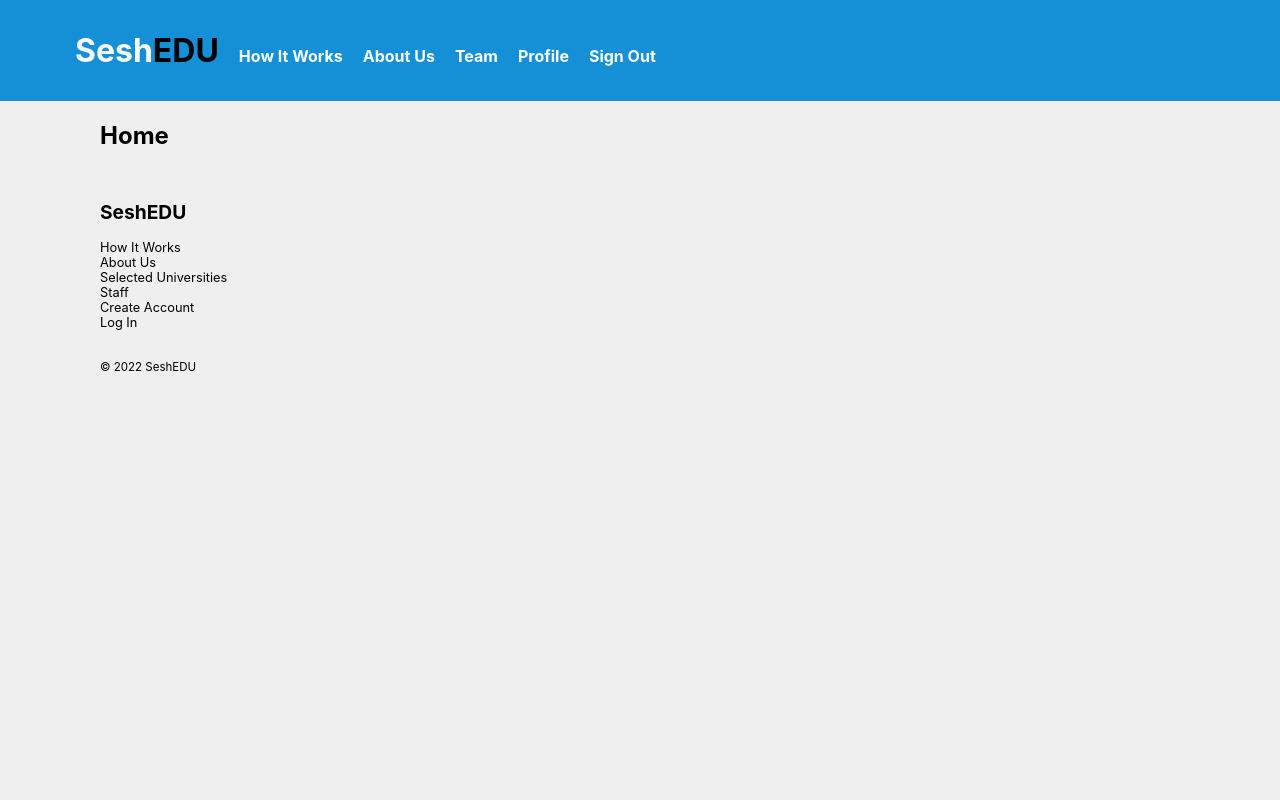
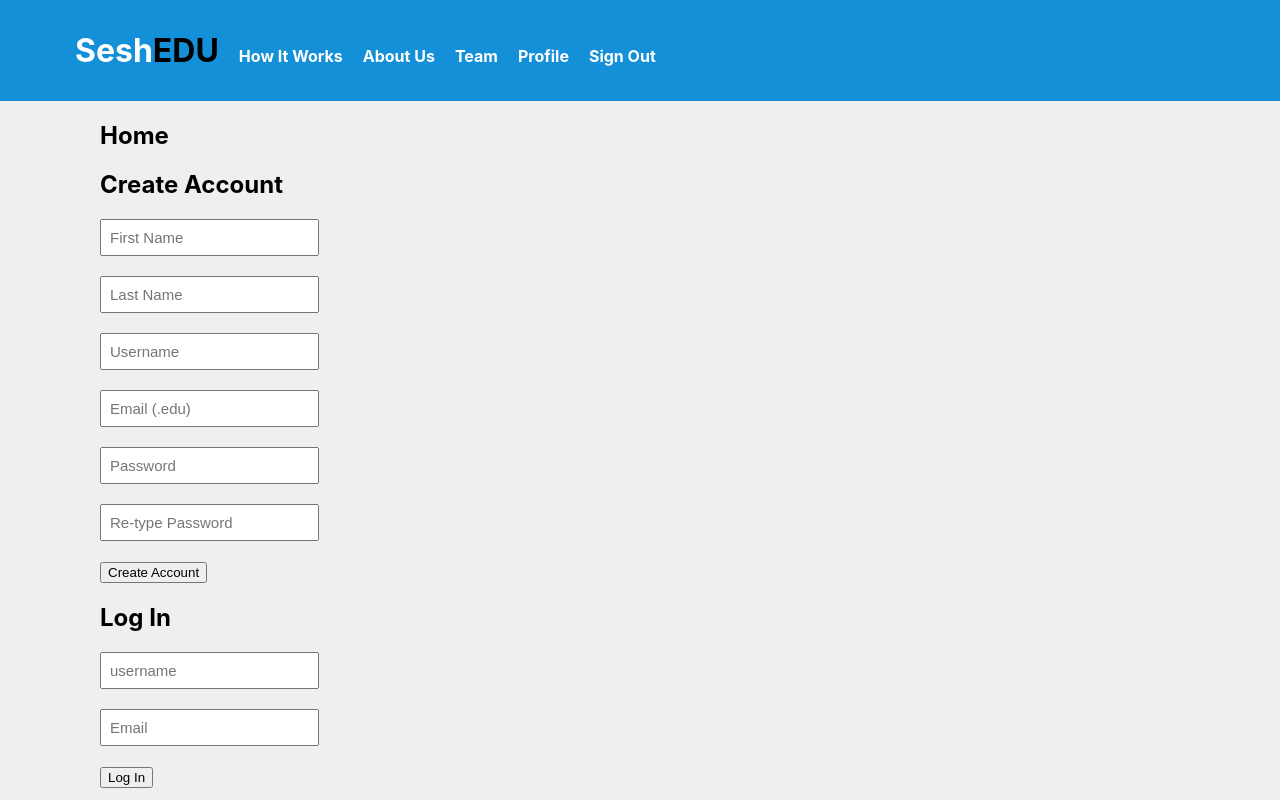
Before and after one commit to aphex29/SeshEDU, a React (Create React App) app in the folder src/main/frontend/: page / in a window 1280 px wide. Shown: the top 800 px of the page. Built offline with nearby package versions, Linux system fonts and the light colour scheme.

Commit message:
Added forms for landing page

```diff
--- a/src/main/frontend/package.json
+++ b/src/main/frontend/package.json
@@ -10,7 +10,7 @@
     "react": "^17.0.2",
     "react-dom": "^17.0.2",
     "react-router-dom": "^6.2.1",
-    "react-scripts": "5.0.0",
+    "react-scripts": "^3.0.1",
     "web-vitals": "^2.1.4"
   },
   "scripts": {
--- a/src/main/frontend/src/account/login/Container.js
+++ b/src/main/frontend/src/account/login/Container.js
@@ -8,6 +8,8 @@ function LoginFormContainer() {
 
     return (
         <div>
+            <h2>Log In</h2>
+
             <LoginForm />
         </div>
     );
--- a/src/main/frontend/src/account/login/LoginForm.css
+++ b/src/main/frontend/src/account/login/LoginForm.css
@@ -1 +1,9 @@
-/* */
+input {
+    margin-bottom: 20px;
+    padding: 8px;
+    font-size: 15px;
+}
+
+/* #loginForm {
+    text-align: center;
+} */
--- a/src/main/frontend/src/account/login/LoginForm.js
+++ b/src/main/frontend/src/account/login/LoginForm.js
@@ -1,10 +1,30 @@
 import React from 'react';
 import './LoginForm.css';
+import Button from '../../button/Button';
 
 function LoginForm(props) {
     return (
-        <form>
+        <form id="loginForm" onSubmit={props.handleSubmit}>
+            <input
+            type="text"
+            id="txtUserName"
+            placeholder="username"
+            value={props.name}
+            onChange={props.handleChange}
+            required />
+            <br/>
 
+            <input
+            type="text"
+            id="txtEmail"
+            placeholder="Email"
+            name="email"
+            value={props.email}
+            onChange={props.handleChange}
+            required />
+            <br />
+
+            <Button type="button" value = "Log In" />
         </form>
     );
 }
--- a/src/main/frontend/src/account/new_account/Container.js
+++ b/src/main/frontend/src/account/new_account/Container.js
@@ -7,6 +7,7 @@ function NewAccountFormContainer() {
 
     return (
         <div>
+            <h2>Create Account</h2>
 
             <NewAccountForm />
 
--- a/src/main/frontend/src/account/new_account/NewAccountForm.css
+++ b/src/main/frontend/src/account/new_account/NewAccountForm.css
@@ -1 +1,9 @@
-/* */
+input {
+    margin-bottom: 20px;
+    padding: 8px;
+    font-size: 15px;
+}
+
+/* #NewAccountForm {
+    text-align: center;
+} */
--- a/src/main/frontend/src/account/new_account/NewAccountForm.js
+++ b/src/main/frontend/src/account/new_account/NewAccountForm.js
@@ -1,12 +1,74 @@
 import React from 'react';
 import './NewAccountForm.css';
+import Button from '../../button/Button';
 
 function NewAccountForm(props) {
     return (
-        <form>
+        <form id="NewAccountForm" onSubmit={props.handleClick}>
+          <input
+            type="text"
+            id="txtFirstName"
+            placeholder="First Name"
+            name="firstName"
+            value={props.firstName}
+            onChange={props.handleChange}
+            required />
+            <br />
 
-        </form>
-    );
+            <input
+            type="text"
+            id="txtLastName"
+            placeholder="Last Name"
+            name="lastName"
+            value={props.lastName}
+            onChange={props.handleChange}
+            required />
+            <br />
+
+            <input
+            type="text"
+            id="txtUsername"
+            placeholder="Username"
+            name="username"
+            value={props.username}
+            onChange={props.handleChange}
+            required />
+            <br />
+
+            <input
+            type="text"
+            id="txtEmail"
+            placeholder="Email (.edu)"
+            name="email"
+            value={props.email}
+            onChange={props.handleChange}
+            required />
+            <br />
+
+            <input
+            type="password"
+            id="txtPassword1"
+            placeholder="Password"
+            name="password1"
+            value={props.password1}
+            onChange={props.handleChange}
+            required />
+            <br />
+
+            <input
+            type="password"
+            id="txtPassword2"
+            placeholder="Re-type Password"
+            name="password2"
+            value={props.password2}
+            onChange={props.handleChange}
+            required />
+            <br />
+
+            <Button type="button" value="Create Account" />
+
+            </form>
+        );
 }
 
 export default NewAccountForm;
--- a/src/main/frontend/src/button/Button.js
+++ b/src/main/frontend/src/button/Button.js
@@ -1,5 +1,5 @@
 import React from 'react';
-import 'Button.css';
+//import 'Button.css';
 import PropTypes from 'prop-types';
 
 function Button(props) {
```
Also changed, not shown: 1 other file (tests, documents, lock files or other folders).
